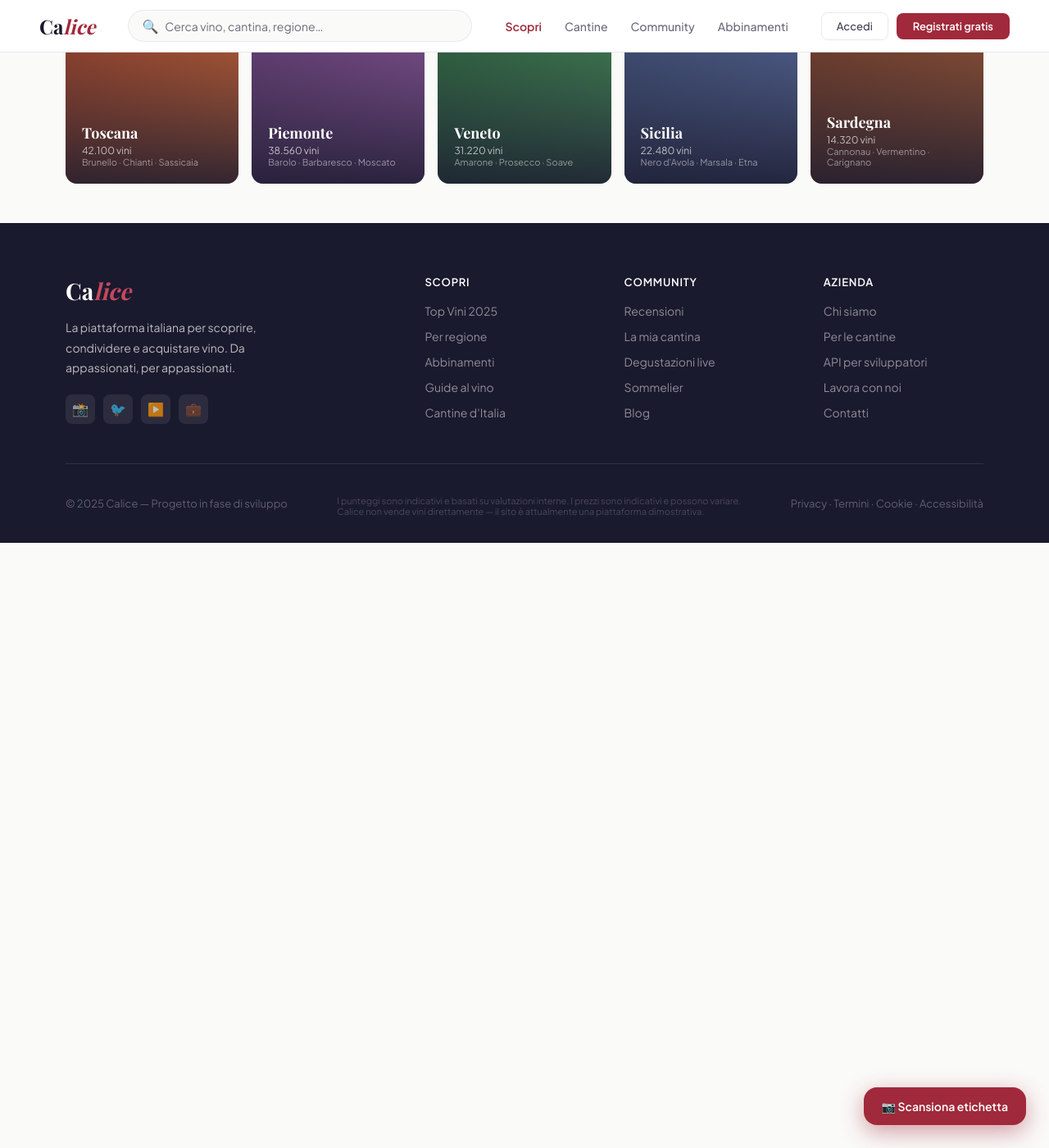
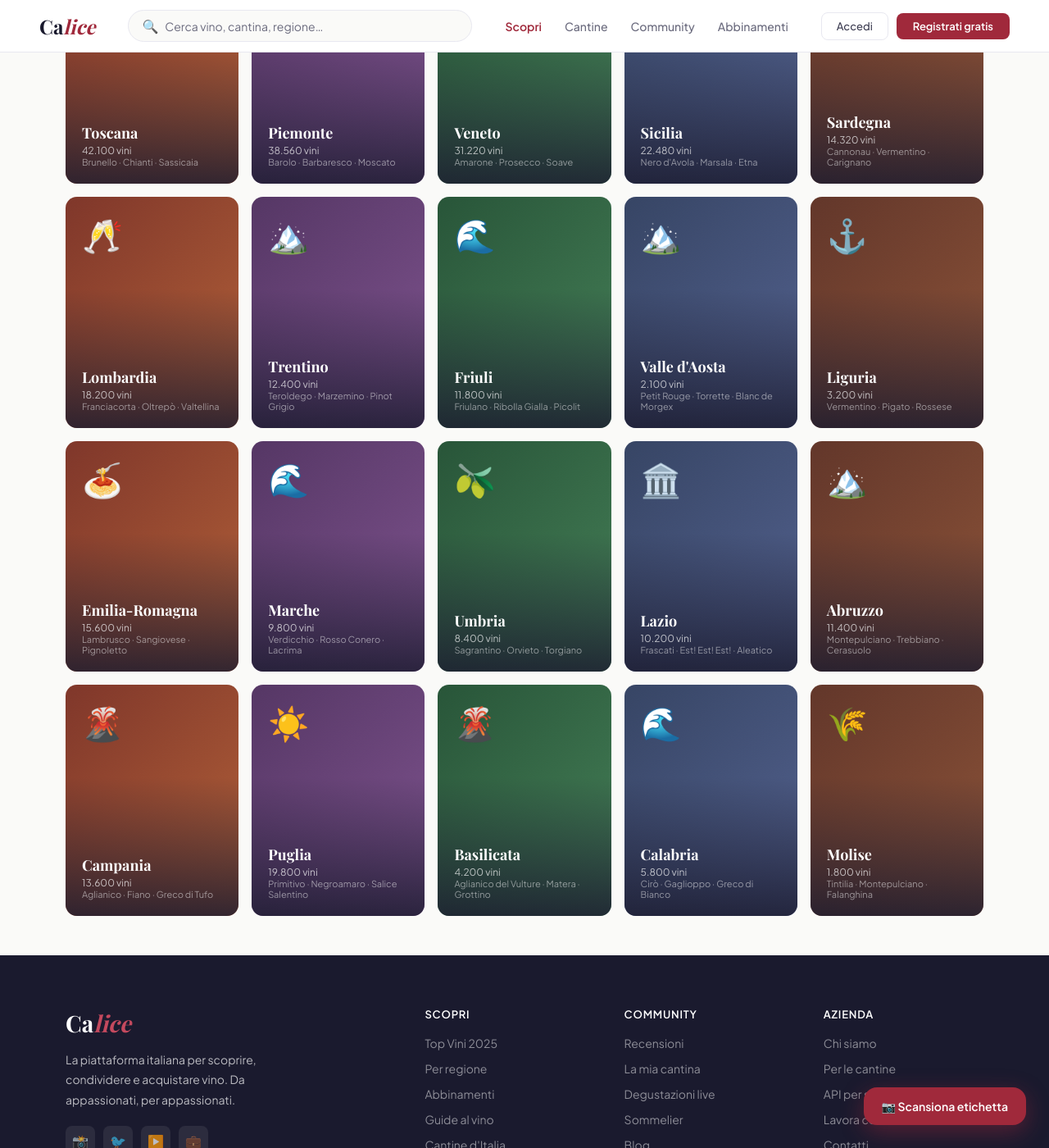
Before and after one commit to Barcolana/Calice, a Jekyll site: the page built from index.html, in a window 1280 px wide and 1400 px high, scrolled down 4992 px. Shown: the whole window at 82% size. Built offline with Jekyll 4.4.1, drawn with Linux system fonts in a browser that asks for light colours; some web fonts are replaced.

Commit message:
Aggiunte tutte le regioni italiane

```diff
--- a/index.html
+++ b/index.html
@@ -1713,6 +1713,126 @@
                     <div class="rc-wines">Cannonau · Vermentino · Carignano</div>
                 </div>
             </div>
+            <div class="region-card rc-bg-1">
+                <span class="rc-emoji">🥂</span>
+                <div class="rc-info">
+                    <div class="rc-name">Lombardia</div>
+                    <div class="rc-count">18.200 vini</div>
+                    <div class="rc-wines">Franciacorta · Oltrepò · Valtellina</div>
+                </div>
+            </div>
+            <div class="region-card rc-bg-2">
+                <span class="rc-emoji">🏔️</span>
+                <div class="rc-info">
+                    <div class="rc-name">Trentino</div>
+                    <div class="rc-count">12.400 vini</div>
+                    <div class="rc-wines">Teroldego · Marzemino · Pinot Grigio</div>
+                </div>
+            </div>
+            <div class="region-card rc-bg-3">
+                <span class="rc-emoji">🌊</span>
+                <div class="rc-info">
+                    <div class="rc-name">Friuli</div>
+                    <div class="rc-count">11.800 vini</div>
+                    <div class="rc-wines">Friulano · Ribolla Gialla · Picolit</div>
+                </div>
+            </div>
+            <div class="region-card rc-bg-4">
+                <span class="rc-emoji">🏔️</span>
+                <div class="rc-info">
+                    <div class="rc-name">Valle d'Aosta</div>
+                    <div class="rc-count">2.100 vini</div>
+                    <div class="rc-wines">Petit Rouge · Torrette · Blanc de Morgex</div>
+                </div>
+            </div>
+            <div class="region-card rc-bg-5">
+                <span class="rc-emoji">⚓</span>
+                <div class="rc-info">
+                    <div class="rc-name">Liguria</div>
+                    <div class="rc-count">3.200 vini</div>
+                    <div class="rc-wines">Vermentino · Pigato · Rossese</div>
+                </div>
+            </div>
+            <div class="region-card rc-bg-1">
+                <span class="rc-emoji">🍝</span>
+                <div class="rc-info">
+                    <div class="rc-name">Emilia-Romagna</div>
+                    <div class="rc-count">15.600 vini</div>
+                    <div class="rc-wines">Lambrusco · Sangiovese · Pignoletto</div>
+                </div>
+            </div>
+            <div class="region-card rc-bg-2">
+                <span class="rc-emoji">🌊</span>
+                <div class="rc-info">
+                    <div class="rc-name">Marche</div>
+                    <div class="rc-count">9.800 vini</div>
+                    <div class="rc-wines">Verdicchio · Rosso Conero · Lacrima</div>
+                </div>
+            </div>
+            <div class="region-card rc-bg-3">
+                <span class="rc-emoji">🫒</span>
+                <div class="rc-info">
+                    <div class="rc-name">Umbria</div>
+                    <div class="rc-count">8.400 vini</div>
+                    <div class="rc-wines">Sagrantino · Orvieto · Torgiano</div>
+                </div>
+            </div>
+            <div class="region-card rc-bg-4">
+                <span class="rc-emoji">🏛️</span>
+                <div class="rc-info">
+                    <div class="rc-name">Lazio</div>
+                    <div class="rc-count">10.200 vini</div>
+                    <div class="rc-wines">Frascati · Est! Est! Est! · Aleatico</div>
+                </div>
+            </div>
+            <div class="region-card rc-bg-5">
+                <span class="rc-emoji">🏔️</span>
+                <div class="rc-info">
+                    <div class="rc-name">Abruzzo</div>
+                    <div class="rc-count">11.400 vini</div>
+                    <div class="rc-wines">Montepulciano · Trebbiano · Cerasuolo</div>
+                </div>
+            </div>
+            <div class="region-card rc-bg-1">
+                <span class="rc-emoji">🌋</span>
+                <div class="rc-info">
+                    <div class="rc-name">Campania</div>
+                    <div class="rc-count">13.600 vini</div>
+                    <div class="rc-wines">Aglianico · Fiano · Greco di Tufo</div>
+                </div>
+            </div>
+            <div class="region-card rc-bg-2">
+                <span class="rc-emoji">☀️</span>
+                <div class="rc-info">
+                    <div class="rc-name">Puglia</div>
+                    <div class="rc-count">19.800 vini</div>
+                    <div class="rc-wines">Primitivo · Negroamaro · Salice Salentino</div>
+                </div>
+            </div>
+            <div class="region-card rc-bg-3">
+                <span class="rc-emoji">🌋</span>
+                <div class="rc-info">
+                    <div class="rc-name">Basilicata</div>
+                    <div class="rc-count">4.200 vini</div>
+                    <div class="rc-wines">Aglianico del Vulture · Matera · Grottino</div>
+                </div>
+            </div>
+            <div class="region-card rc-bg-4">
+                <span class="rc-emoji">🌊</span>
+                <div class="rc-info">
+                    <div class="rc-name">Calabria</div>
+                    <div class="rc-count">5.800 vini</div>
+                    <div class="rc-wines">Cirò · Gaglioppo · Greco di Bianco</div>
+                </div>
+            </div>
+            <div class="region-card rc-bg-5">
+                <span class="rc-emoji">🌾</span>
+                <div class="rc-info">
+                    <div class="rc-name">Molise</div>
+                    <div class="rc-count">1.800 vini</div>
+                    <div class="rc-wines">Tintilia · Montepulciano · Falanghina</div>
+                </div>
+            </div>
         </div>
     </div>
 
```
